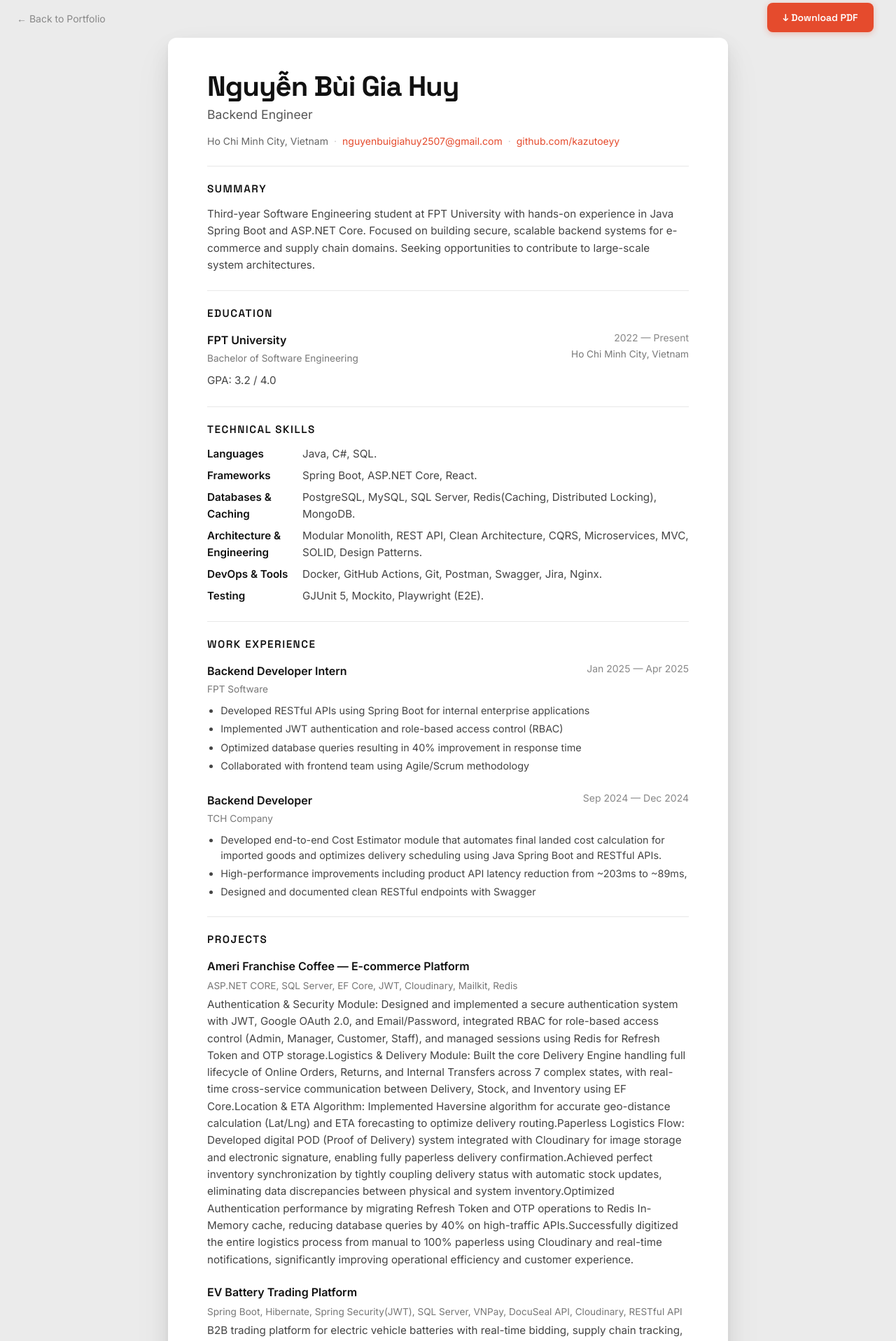
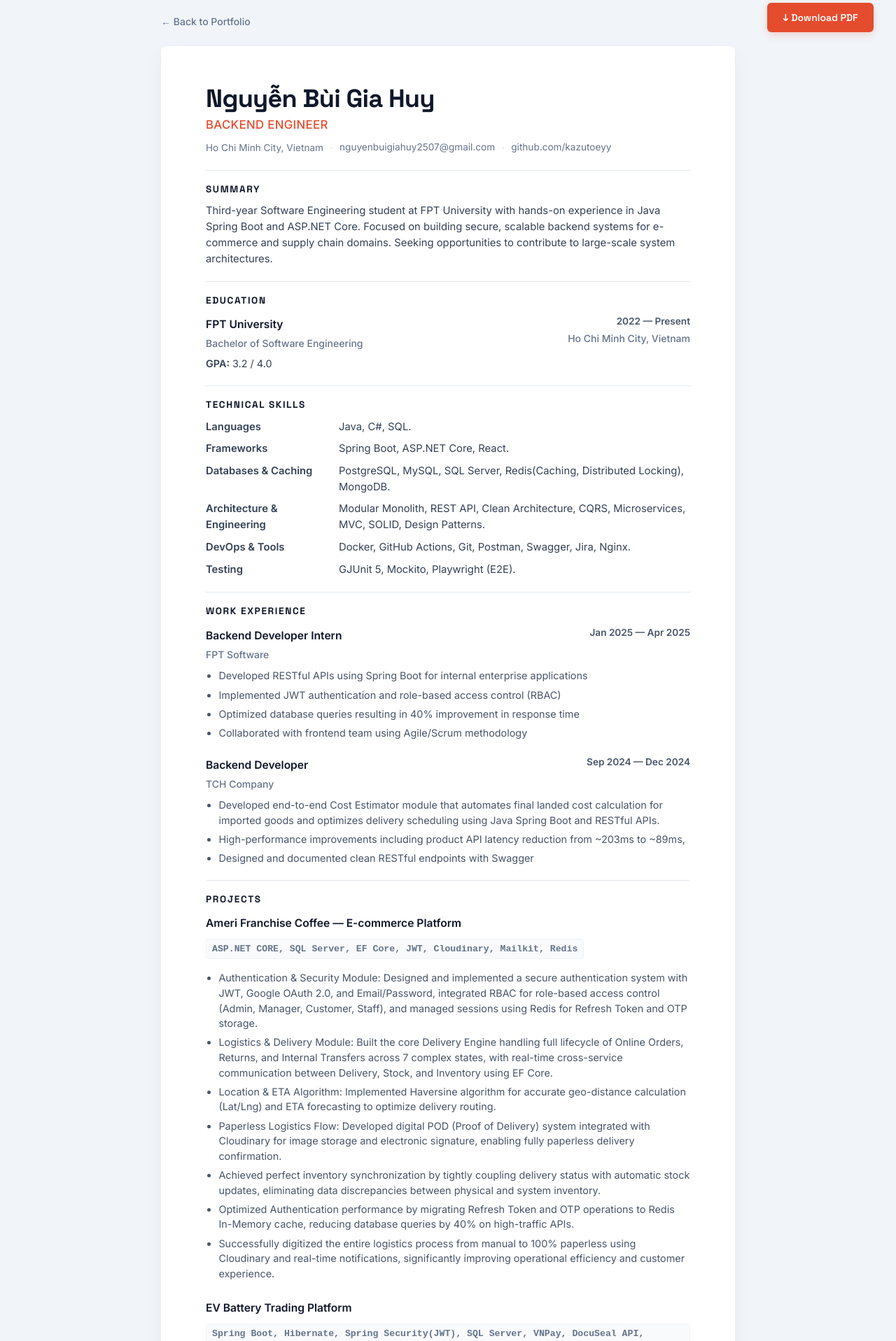
Before and after one commit to kazutoeyy/Portfolio, a React (Vite) app: page /resume in a window 1280 px wide. Shown: the part 20-1937 px from the top of the page at 70% size. Built offline with nearby package versions, Linux system fonts and the light colour scheme.

Commit message:
modify sumary

```diff
--- a/src/pages/ResumePage.jsx
+++ b/src/pages/ResumePage.jsx
@@ -66,7 +66,14 @@ const SECTIONS = {
     {
       name: 'EV Battery Trading Platform',
       tech: 'Spring Boot, Hibernate, Spring Security(JWT), SQL Server, VNPay, DocuSeal API, Cloudinary, RESTful API',
-      description: 'B2B trading platform for electric vehicle batteries with real-time bidding, supply chain tracking, and automated compliance reporting.',
+      description: ['B2B trading platform for electric vehicle batteries with real-time bidding, supply chain tracking, and automated compliance reporting.',
+        'Architected entire backend infrastructure from scratch and designed a normalized SQL Server database with 17 tables supporting complex order life-cycles and RBAC for 5 distinct actor types.',
+        'Engineered a secure escrow payment system integrated with VNPay, implementing state-machine flows for automated dispute resolution and refunds.',
+        'Integrated DocuSeal API via webhooks to automate legally-binding electronic contract generation upon checkout.',
+        'Implemented intelligent price suggestion engine using Google Gemini AI to assist sellers based on vehicle conditions.',
+        'Built real-time chat and notification system with WebSocket (STOMP) for seamless buyer-seller communication.',
+        'Designed and secured 100+ RESTful APIs using Spring Security (JWT) and Hibernate, optimized complex product filtering queries while mitigating common security vulnerabilities'
+      ],
     },
   ],
 
@@ -85,10 +92,69 @@ export default function ResumePage() {
 
   return (
     <div style={s.page}>
+      {/* Dynamic CSS Stylesheet for print and responsiveness */}
+      <style dangerouslySetInnerHTML={{ __html: `
+        @media print {
+          body, html, #root {
+            background: #ffffff !important;
+            color: #111111 !important;
+            padding: 0 !important;
+            margin: 0 !important;
+          }
+          .no-print {
+            display: none !important;
+          }
+          .print-card {
+            box-shadow: none !important;
+            padding: 0 !important;
+            margin: 0 !important;
+            max-width: 100% !important;
+            border-radius: 0 !important;
+            background: transparent !important;
+          }
+          .cv-section {
+            page-break-inside: avoid;
+            margin-bottom: 1.2rem !important;
+          }
+          .cv-hr {
+            margin: 1rem 0 !important;
+          }
+        }
+
+        @media (max-width: 640px) {
+          .cv-card {
+            padding: 2rem 1.5rem !important;
+          }
+          .cv-name {
+            font-size: 2rem !important;
+          }
+          .cv-row {
+            flex-direction: column !important;
+            align-items: flex-start !important;
+            gap: 0.2rem;
+          }
+          .cv-period {
+            text-align: left !important;
+          }
+          .cv-skill-row {
+            grid-template-columns: 1fr !important;
+            gap: 0.2rem !important;
+          }
+          .cv-contact {
+            flex-direction: column;
+            gap: 0.25rem !important;
+          }
+          .cv-contact span {
+            display: none !important;
+          }
+        }
+      `}} />
+
       {/* Fixed download button */}
       <a
         href="/Nguyen-Bui-Gia-Huy.pdf"
         download
+        className="no-print"
         style={s.downloadBtn}
         onMouseEnter={(e) => { e.currentTarget.style.background = '#D43D22' }}
         onMouseLeave={(e) => { e.currentTarget.style.background = '#E54B2D' }}
@@ -97,15 +163,15 @@ export default function ResumePage() {
       </a>
 
       {/* Back link */}
-      <a href="/" style={s.backLink}>← Back to Portfolio</a>
+      <a href="/" className="no-print" style={s.backLink}>← Back to Portfolio</a>
 
       {/* Single A4-style card */}
-      <div style={s.card}>
+      <div className="print-card cv-card" style={s.card}>
         {/* Header */}
         <header style={s.header}>
-          <h1 style={s.name}>Nguyễn Bùi Gia Huy</h1>
+          <h1 className="cv-name" style={s.name}>Nguyễn Bùi Gia Huy</h1>
           <p style={s.role}>Backend Engineer</p>
-          <div style={s.contactRow}>
+          <div className="cv-contact" style={s.contactRow}>
             <span>Ho Chi Minh City, Vietnam</span>
             <span style={s.dot}>·</span>
             <a href="mailto:nguyenbuigiahuy2507@gmail.com" style={s.link}>nguyenbuigiahuy2507@gmail.com</a>
@@ -114,40 +180,42 @@ export default function ResumePage() {
           </div>
         </header>
 
-        <hr style={s.hr} />
+        <hr className="cv-hr" style={s.hr} />
 
         {/* Summary */}
-        <section>
+        <section className="cv-section" style={s.section}>
           <h2 style={s.h2}>Summary</h2>
           <p style={s.body}>{SECTIONS.summary}</p>
         </section>
 
-        <hr style={s.hr} />
+        <hr className="cv-hr" style={s.hr} />
 
         {/* Education */}
-        <section>
+        <section className="cv-section" style={s.section}>
           <h2 style={s.h2}>Education</h2>
-          <div style={s.row}>
+          <div className="cv-row" style={s.row}>
             <div>
               <strong style={s.strong}>{SECTIONS.education.school}</strong>
               <p style={s.sub}>{SECTIONS.education.degree}</p>
             </div>
-            <div style={s.period}>
-              <div>{SECTIONS.education.period}</div>
+            <div className="cv-period" style={s.period}>
+              <div style={s.dateText}>{SECTIONS.education.period}</div>
               <div style={s.sub}>{SECTIONS.education.location}</div>
             </div>
           </div>
-          <p style={s.body}>GPA: {SECTIONS.education.gpa}</p>
+          <p style={{ ...s.body, marginTop: '0.4rem', fontSize: '0.9rem' }}>
+            <strong>GPA:</strong> {SECTIONS.education.gpa}
+          </p>
         </section>
 
-        <hr style={s.hr} />
+        <hr className="cv-hr" style={s.hr} />
 
         {/* Technical Skills */}
-        <section>
+        <section className="cv-section" style={s.section}>
           <h2 style={s.h2}>Technical Skills</h2>
-          <div style={{ display: 'flex', flexDirection: 'column', gap: '0.4rem' }}>
+          <div style={{ display: 'flex', flexDirection: 'column', gap: '0.5rem' }}>
             {SECTIONS.skills.map((sk) => (
-              <div key={sk.category} style={s.skillRow}>
+              <div key={sk.category} className="cv-skill-row" style={s.skillRow}>
                 <span style={s.skillCat}>{sk.category}</span>
                 <span style={s.body}>{sk.items}</span>
               </div>
@@ -155,19 +223,21 @@ export default function ResumePage() {
           </div>
         </section>
 
-        <hr style={s.hr} />
+        <hr className="cv-hr" style={s.hr} />
 
         {/* Work Experience */}
-        <section>
+        <section className="cv-section" style={s.section}>
           <h2 style={s.h2}>Work Experience</h2>
-          {SECTIONS.experience.map((exp) => (
-            <div key={exp.role} style={{ marginBottom: '1.5rem' }}>
-              <div style={s.row}>
+          {SECTIONS.experience.map((exp, idx) => (
+            <div key={exp.role} style={{ marginBottom: idx === SECTIONS.experience.length - 1 ? 0 : '1.25rem' }}>
+              <div className="cv-row" style={s.row}>
                 <div>
                   <strong style={s.strong}>{exp.role}</strong>
                   <p style={s.sub}>{exp.company}</p>
                 </div>
-                <span style={s.period}>{exp.period}</span>
+                <div className="cv-period" style={s.period}>
+                  <span style={s.dateText}>{exp.period}</span>
+                </div>
               </div>
               <ul style={s.ul}>
                 {exp.bullets.map((b, i) => (
@@ -178,29 +248,37 @@ export default function ResumePage() {
           ))}
         </section>
 
-        <hr style={s.hr} />
+        <hr className="cv-hr" style={s.hr} />
 
         {/* Projects */}
-        <section>
+        <section className="cv-section" style={s.section}>
           <h2 style={s.h2}>Projects</h2>
-          {SECTIONS.projects.map((p) => (
-            <div key={p.name} style={{ marginBottom: '1.25rem' }}>
-              <strong style={s.strong}>{p.name}</strong>
-              <p style={{ ...s.sub, margin: '0.2rem 0' }}>{p.tech}</p>
-              <p style={s.body}>{p.description}</p>
+          {SECTIONS.projects.map((p, idx) => (
+            <div key={p.name} style={{ marginBottom: idx === SECTIONS.projects.length - 1 ? 0 : '1.5rem' }}>
+              <div className="cv-row" style={s.row}>
+                <div>
+                  <strong style={s.strong}>{p.name}</strong>
+                </div>
+              </div>
+              <p style={s.tech}>{p.tech}</p>
+              <ul style={s.ul}>
+                {p.description.map((desc, i) => (
+                  <li key={i} style={s.li}>{desc}</li>
+                ))}
+              </ul>
             </div>
           ))}
         </section>
 
-        <hr style={s.hr} />
+        <hr className="cv-hr" style={s.hr} />
 
         {/* Languages */}
-        <section>
+        <section className="cv-section" style={s.section}>
           <h2 style={s.h2}>Languages</h2>
-          <div style={{ display: 'flex', gap: '2rem' }}>
+          <div style={{ display: 'flex', gap: '2rem', flexWrap: 'wrap' }}>
             {SECTIONS.languages.map((l) => (
               <span key={l.lang} style={s.body}>
-                <strong>{l.lang}</strong> — {l.level}
+                <strong style={{ color: '#111' }}>{l.lang}</strong> — {l.level}
               </span>
             ))}
           </div>
@@ -214,17 +292,18 @@ export default function ResumePage() {
 const s = {
   page: {
     minHeight: '100vh',
-    background: '#EBEBEB',
-    padding: '2rem 1.5rem 4rem',
+    background: '#F1F5F9', // Subtle, professional slate background
+    padding: '2.5rem 1.5rem 5rem',
     fontFamily: "'Inter', sans-serif",
+    color: '#334155',
   },
   card: {
-    maxWidth: '800px',
+    maxWidth: '820px',
     margin: '0 auto',
     background: '#FFFFFF',
-    borderRadius: '12px',
-    padding: '3rem 3.5rem',
-    boxShadow: '0 4px 6px rgba(0,0,0,0.04), 0 12px 28px rgba(0,0,0,0.08), 0 24px 56px rgba(0,0,0,0.06)',
+    borderRadius: '8px', // More professional CV style border radius
+    padding: '3.5rem 4rem',
+    boxShadow: '0 1px 3px rgba(0,0,0,0.05), 0 10px 30px rgba(0,0,0,0.04)',
     position: 'relative',
   },
   downloadBtn: {
@@ -234,101 +313,143 @@ const s = {
     background: '#E54B2D',
     color: '#fff',
     padding: '0.6rem 1.4rem',
-    borderRadius: '8px',
+    borderRadius: '6px',
     textDecoration: 'none',
     fontFamily: "'Space Grotesk', sans-serif",
     fontWeight: 600,
     fontSize: '0.875rem',
     zIndex: 100,
     cursor: 'pointer',
-    transition: 'background 0.2s ease',
-    boxShadow: '0 2px 8px rgba(229,75,45,0.3)',
+    transition: 'background 0.2s ease, transform 0.1s ease',
+    boxShadow: '0 4px 12px rgba(229,75,45,0.2)',
   },
   backLink: {
-    display: 'inline-block',
-    marginBottom: '1.5rem',
-    color: '#888',
+    display: 'block',
+    color: '#64748B',
     textDecoration: 'none',
     fontSize: '0.875rem',
+    fontWeight: 500,
     cursor: 'pointer',
-    maxWidth: '800px',
-    margin: '0 auto 1rem',
+    maxWidth: '820px',
+    margin: '0 auto 1.5rem',
+    transition: 'color 0.2s ease',
   },
-  header: { marginBottom: '0.25rem' },
+  header: { marginBottom: '0.5rem' },
   name: {
     fontFamily: "'Space Grotesk', sans-serif",
-    fontSize: '2.5rem',
+    fontSize: '2.25rem',
     fontWeight: 700,
-    margin: '0 0 0.25rem 0',
-    letterSpacing: '-0.025em',
+    margin: '0 0 0.2rem 0',
+    letterSpacing: '-0.02em',
     lineHeight: 1.1,
-    color: '#111',
+    color: '#0F172A',
   },
   role: {
-    fontSize: '1.1rem',
-    color: '#555',
-    margin: '0 0 0.75rem 0',
+    fontSize: '1.05rem',
+    fontWeight: 500,
+    color: '#E54B2D', // Use primary branding color for role
+    margin: '0 0 0.5rem 0',
+    letterSpacing: '0.02em',
+    textTransform: 'uppercase',
   },
   contactRow: {
     display: 'flex',
-    gap: '0.5rem',
+    gap: '0.6rem',
     flexWrap: 'wrap',
-    fontSize: '0.875rem',
-    color: '#666',
+    fontSize: '0.85rem',
+    color: '#64748B',
+    alignItems: 'center',
   },
-  dot: { color: '#ccc' },
-  link: { color: '#E54B2D', textDecoration: 'none' },
+  dot: { color: '#CBD5E1' },
+  link: {
+    color: '#64748B',
+    textDecoration: 'none',
+    borderBottom: '1px solid transparent',
+    transition: 'color 0.2s ease, border-color 0.2s ease',
+  },
   hr: {
     border: 'none',
-    borderTop: '1px solid #E8E8E8',
-    margin: '1.5rem 0',
+    borderTop: '1px solid #E2E8F0',
+    margin: '1.25rem 0',
   },
   h2: {
     fontFamily: "'Space Grotesk', sans-serif",
-    fontSize: '0.95rem',
-    fontWeight: 600,
+    fontSize: '0.85rem',
+    fontWeight: 700,
     textTransform: 'uppercase',
-    letterSpacing: '0.1em',
-    color: '#111',
-    marginBottom: '1rem',
+    letterSpacing: '0.12em',
+    color: '#0F172A',
+    marginBottom: '0.75rem',
   },
   body: {
-    fontSize: '0.95rem',
-    lineHeight: 1.6,
-    color: '#444',
+    fontSize: '0.925rem',
+    lineHeight: 1.55,
+    color: '#334155',
     margin: 0,
   },
-  strong: { fontSize: '1rem', color: '#111' },
-  sub: { fontSize: '0.85rem', color: '#777', margin: '0.1rem 0 0 0' },
+  strong: {
+    fontSize: '0.975rem',
+    fontWeight: 600,
+    color: '#0F172A'
+  },
+  sub: {
+    fontSize: '0.875rem',
+    fontWeight: 500,
+    color: '#64748B',
+    margin: '0.15rem 0 0 0'
+  },
+  tech: {
+    fontSize: '0.825rem',
+    fontWeight: 600,
+    fontFamily: 'monospace',
+    color: '#64748B',
+    background: '#F8FAFC',
+    padding: '0.2rem 0.5rem',
+    borderRadius: '4px',
+    display: 'inline-block',
+    margin: '0.25rem 0 0.5rem 0',
+    border: '1px solid #F1F5F9',
+  },
   row: {
     display: 'flex',
     justifyContent: 'space-between',
     alignItems: 'flex-start',
-    marginBottom: '0.5rem',
+    marginBottom: '0.25rem',
   },
   period: {
-    fontSize: '0.875rem',
-    color: '#888',
+    fontSize: '0.85rem',
+    color: '#64748B',
     textAlign: 'right',
     whiteSpace: 'nowrap',
   },
+  dateText: {
+    fontWeight: 600,
+    color: '#475569',
+  },
   skillRow: {
     display: 'grid',
-    gridTemplateColumns: '120px 1fr',
-    gap: '1rem',
-    fontSize: '0.95rem',
+    gridTemplateColumns: '170px 1fr',
+    gap: '1.25rem',
+    fontSize: '0.925rem',
+    alignItems: 'baseline',
   },
-  skillCat: { fontWeight: 600, color: '#111' },
+  skillCat: {
+    fontWeight: 600,
+    color: '#334155',
+  },
   ul: {
-    margin: 0,
-    paddingLeft: '1.2rem',
+    margin: '0.5rem 0 0 0',
+    paddingLeft: '1.15rem',
     display: 'flex',
     flexDirection: 'column',
-    gap: '0.3rem',
+    gap: '0.35rem',
   },
   li: {
     fontSize: '0.9rem',
     lineHeight: 1.5,
-    color: '#444',
+    color: '#475569',
   },
+  section: {
+    margin: 0,
+  }
 }
```
Also changed, not shown: src/canvas/transitions/CameraChoreography.jsx (+12 -27 lines).
